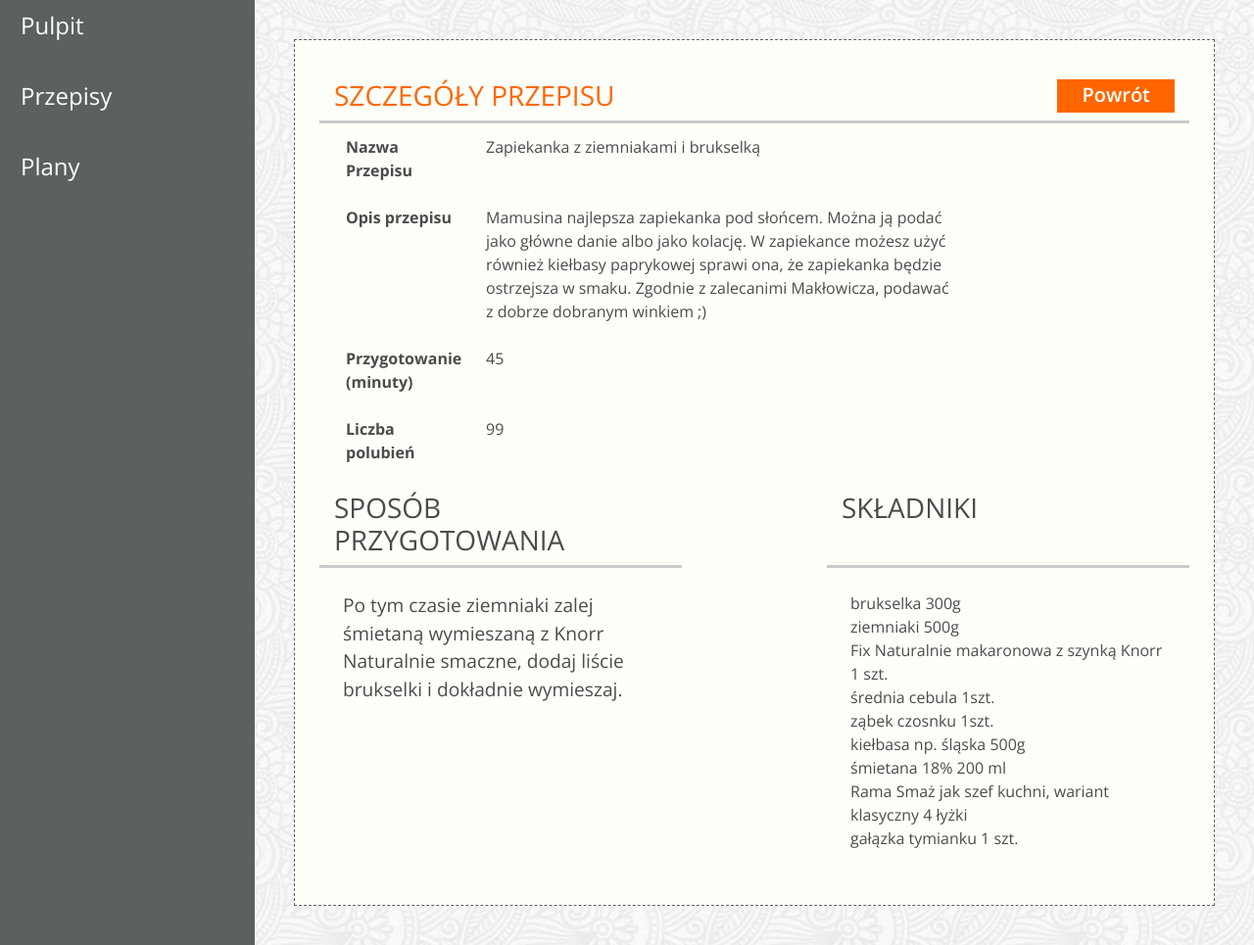
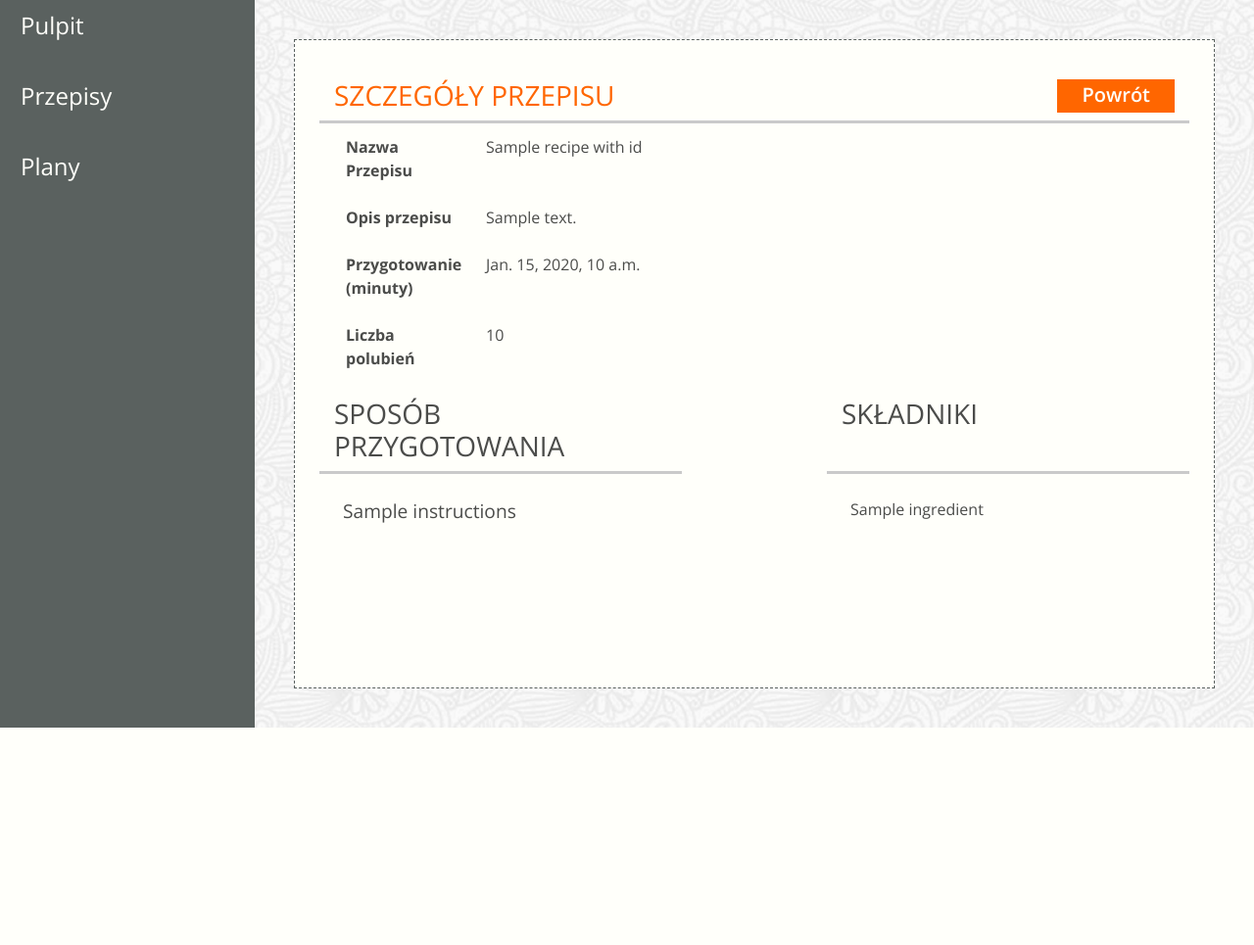
Before and after one commit to JazzDoggo/Jedzonko_ScrumLab, a Django app: template jedzonko/templates/app-recipe-details.html in a window 1280 px wide. Shown: the part 84-1049 px from the top of the page at 98% size. After the commit the page ends 827 px from the top, so only its background shows below. Run offline with Django 3.2, Linux system fonts and the light colour scheme; the template is opened without the code that fills it: most values are stand-ins (such as "Sample title", 1, 10 or a date in 2020); some libraries are stand-ins or nearby versions; some web fonts are replaced.

Commit message:
8.1 DONE/INSKŁADNIKI WHITESPACE create new<li>

```diff
--- a/jedzonko/templates/app-recipe-details.html
+++ b/jedzonko/templates/app-recipe-details.html
@@ -18,28 +18,24 @@
             <tr class="d-flex">
                 <th scope="row" class="col-2">Nazwa Przepisu</th>
                 <td class="col-7">
-                    Zapiekanka z ziemniakami i brukselką
+                    {{ recipe_with_id.name }}
                 </td>
             </tr>
             <tr class="d-flex">
                 <th scope="row" class="col-2">Opis przepisu</th>
-                <td class="col-7">Mamusina najlepsza zapiekanka pod słońcem.
-                    Można ją podać jako główne danie albo jako kolację. W
-                    zapiekance możesz użyć również kiełbasy paprykowej sprawi
-                    ona, że zapiekanka będzie ostrzejsza w smaku. Zgodnie z
-                    zalecanimi Makłowicza, podawać z dobrze dobranym winkiem ;)
+                <td class="col-7">{{ recipe_with_id.description }}
                 </td>
             </tr>
             <tr class="d-flex">
                 <th scope="row" class="col-2">Przygotowanie (minuty)</th>
                 <td class="col-7">
-                    45
+                    {{ recipe_with_id.preparation_time }}
                 </td>
             </tr>
              <tr class="d-flex">
                 <th scope="row" class="col-2">Liczba polubień</th>
                 <td class="col-7">
-                    99
+                    {{ recipe_with_id.votes }}
                 </td>
             </tr>
             </tbody>
@@ -54,21 +50,13 @@
         </div>
         <div class="row d-flex">
             <div class="col-5 p-4">
-                <p>Po tym czasie ziemniaki zalej śmietaną wymieszaną z Knorr
-                    Naturalnie smaczne, dodaj liście brukselki i dokładnie
-                    wymieszaj.</p>
+                <p>{{ recipe_with_id.instructions }}</p>
             </div>
             <div class="col-2"></div>
             <ul class="col-5 p-4 list-unstyled">
-                <li>brukselka 300g</li>
-                <li>ziemniaki 500g</li>
-                <li>Fix Naturalnie makaronowa z szynką Knorr 1 szt.</li>
-                <li>średnia cebula 1szt.</li>
-                <li>ząbek czosnku 1szt.</li>
-                <li>kiełbasa np. śląska 500g</li>
-                <li>śmietana 18% 200 ml</li>
-                <li>Rama Smaż jak szef kuchni, wariant klasyczny 4 łyżki</li>
-                <li>gałązka tymianku 1 szt.</li>
+                {% for ingredient in ingredient_list %}
+                    <li>{{ ingredient }}</li>
+                {% endfor %}
             </ul>
         </div>
 
--- a/scrumlab/urls.py
+++ b/scrumlab/urls.py
@@ -28,7 +28,7 @@ urlpatterns = [
     path('admin/', admin.site.urls),
     path('', IndexView.as_view(), name='main-page'),
     path('main/', DashBoard.as_view(), name='dashboard'),
-    path('recipe/<int:id>', RecipeDetailView.as_view(), name='recipe-id'),
+    path('recipe/<int:id>/', RecipeDetailView.as_view(), name='recipe-id'),
     path('recipe/list/', RecipesView.as_view(), name='recipe-list'),
     path('recipe/add/', AddRecipe.as_view(), name='recipe-add'),
     # path('recipe/modify/<id>/', empty, ),
```
Also changed, not shown: jedzonko/views.py (+5 -3 lines), jedzonko/migrations/0001_initial.py.
